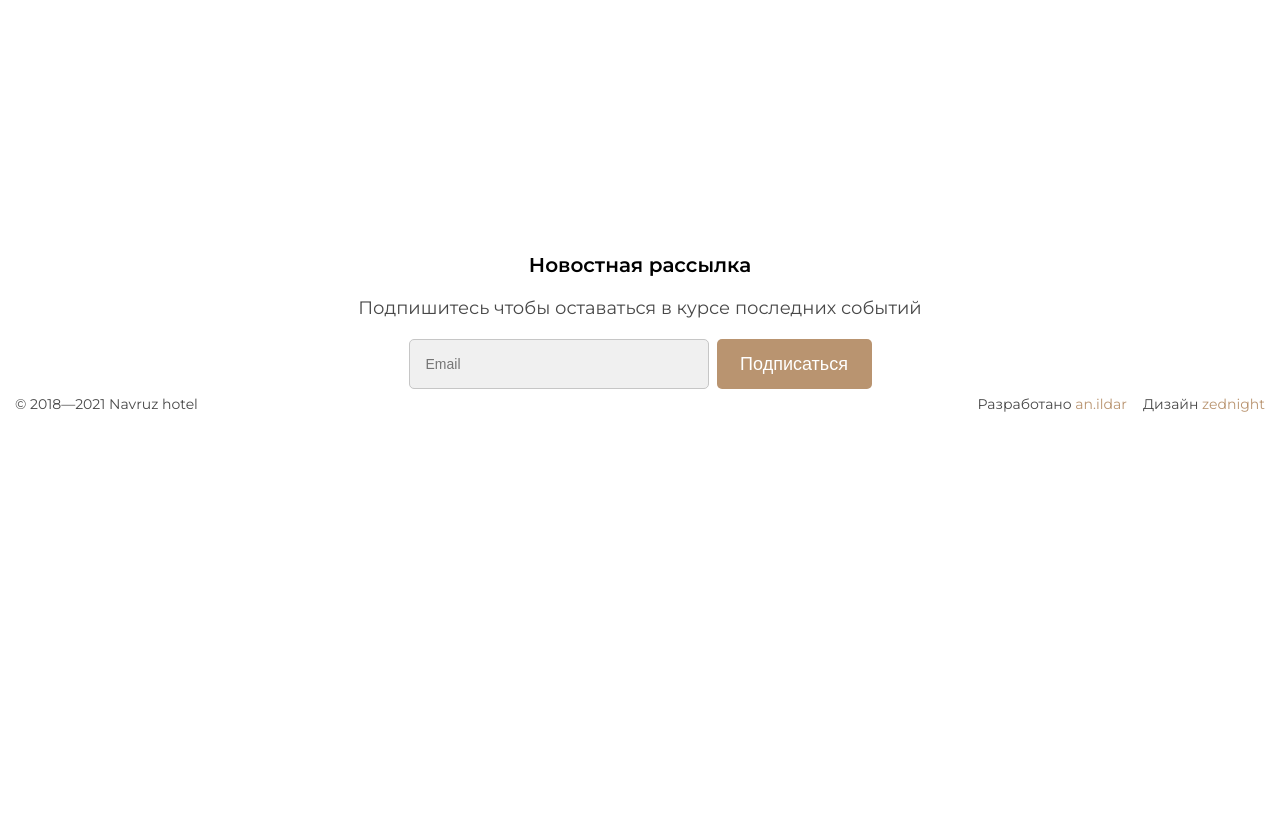
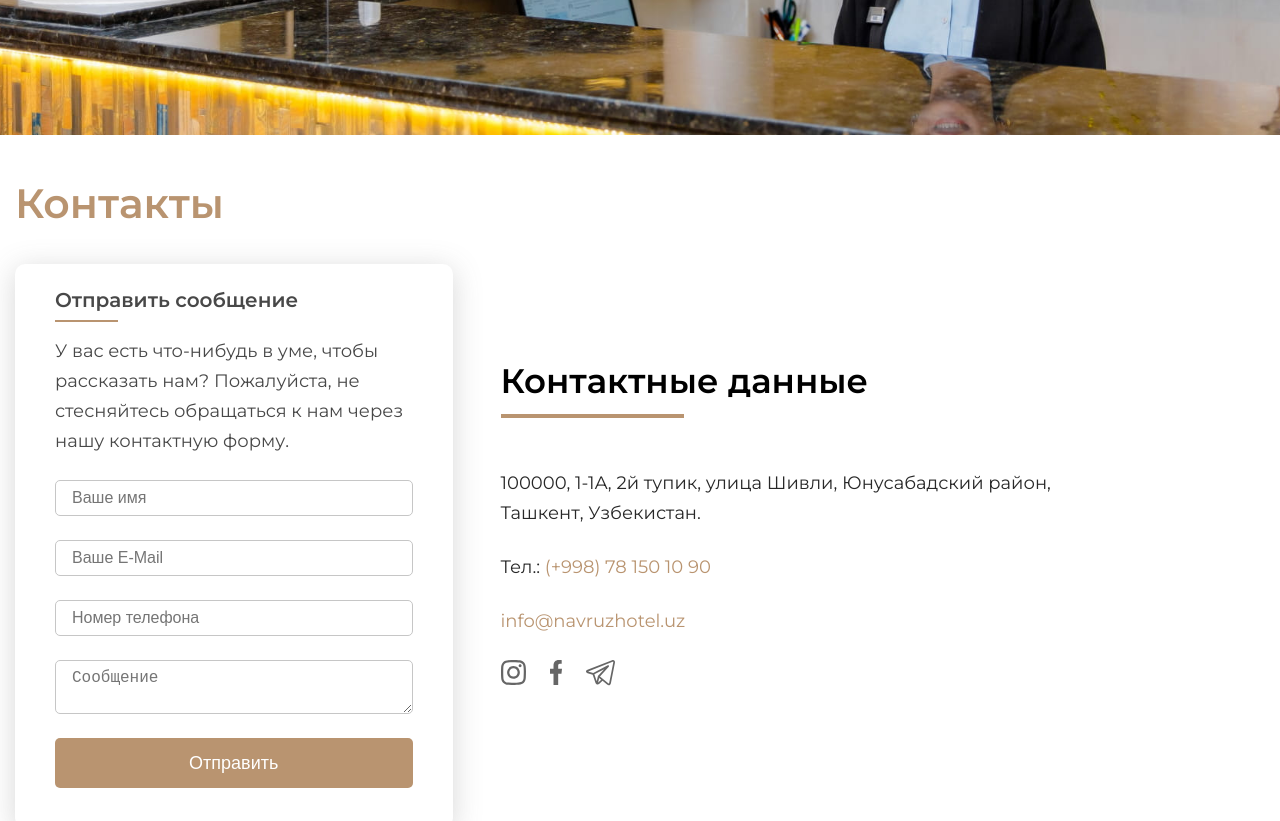
Before and after one commit to hushdev/Navruz-Hotel-NuxtJS, a Nuxt app: page /contacts in a window 1280 px wide. Shown: the part 400-1221 px from the top of the page. Before the commit the page ends 826 px from the top, so only its background shows below. Built offline with nearby package versions, Linux system fonts and the light colour scheme.

Commit message:
Contacts

```diff
--- a/components/app/AppFooter.vue
+++ b/components/app/AppFooter.vue
@@ -29,7 +29,7 @@
             type="email"
             placeholder="Email"
             autocomplete="email"
-            class="mr-1 px-2 py-1 text-S t-gray fs-2"
+            class="input mr-1 px-2 py-1 text-S t-gray fs-2"
           />
           <app-btn text="Подписаться" class="b-brown" />
           <!-- <button>Подписаться</button> -->
@@ -81,21 +81,12 @@ export default {
     iframe {
       filter: grayscale(100%);
     }
-    // WORK ON LATER
-    // .card {
-    //   width: 277px;
-    // }
   }
   .container {
     .news {
       form {
-        input {
-          min-height: 100%;
+        .input {
           max-width: 300px;
-          width: 100%;
-          border-radius: 5px;
-          background: #f0f0f0;
-          border: 1px solid #c6c6c6;
         }
       }
     }
--- /dev/null
+++ b/components/contacts/contactsContent.vue
@@ -0,0 +1,97 @@
+<template>
+  <div class="contacts-content b-white">
+    <div class="container py-6">
+      <h1 class="h1 t-brown">Контакты</h1>
+      <div class="row fd-r ai-c">
+        <form class="w-35 fd-c mt-5 card shadow pt-3 pb-5 px-5">
+          <h2 class="h3 h3-decor t-gray">Отправить сообщение</h2>
+          <p class="t-gray text mt-3 mb-3">
+            У вас есть что-нибудь в уме, чтобы рассказать нам? Пожалуйста, не
+            стесняйтесь обращаться к нам через нашу контактную форму.
+          </p>
+          <input
+            class="input px-2 py-1 mb-3 t-gray"
+            type="text"
+            placeholder="Ваше имя"
+          />
+          <input
+            class="input px-2 py-1 mb-3 t-gray"
+            type="email"
+            autocomplete="email"
+            placeholder="Ваше E-Mail"
+          />
+          <input
+            class="input px-2 py-1 mb-3 t-gray"
+            type="phone"
+            autocomplete="phone"
+            placeholder="Номер телефона"
+          />
+          <textarea
+            class="input px-2 py-1 mb-3 t-gray"
+            placeholder="Сообщение"
+          ></textarea>
+          <app-btn
+            type="submit"
+            text="Отправить"
+            class="b-brown"
+            style="width: 100%"
+          />
+        </form>
+        <div class="content w-50 ml-6">
+          <h2 class="h2 h2-decor-brown">Контактные данные</h2>
+          <p class="text t-black mb-3">
+            100000, 1-1А, 2й тупик, улица Шивли, Юнусабадский район, Ташкент,
+            Узбекистан.
+          </p>
+          <p class="text t-black mb-3">
+            Тел.:
+            <a href="tel:+998781501090" class="t-brown">(+998) 78 150 10 90</a>
+          </p>
+          <p class="text t-black">
+            <a href="mailto:info@navruzhotel.uz" class="t-brown"
+              >info@navruzhotel.uz</a
+            >
+          </p>
+          <ul class="socials fd-r ai-c mt-3">
+            <li>
+              <a href="https://www.instagram.com/navruzhotel/">
+                <img src="@/assets/index/instagram.svg" alt="Instagram" />
+              </a>
+            </li>
+            <li class="mx-2">
+              <a href="https://www.facebook.com/hotelnavruz/" class="mx-1">
+                <img src="@/assets/index/facebook.svg" alt="Facebook" />
+              </a>
+            </li>
+            <li>
+              <a href="#">
+                <img src="@/assets/index/telegram.svg" alt="Telegram" />
+              </a>
+            </li>
+          </ul>
+        </div>
+      </div>
+    </div>
+  </div>
+</template>
+
+
+<style lang="scss" scoped>
+.contacts-content {
+  .content {
+    .socials {
+      li {
+        &:hover {
+          img {
+            filter: brightness(60%);
+          }
+        }
+        img {
+          transition: 0.2s;
+          filter: brightness(40%);
+        }
+      }
+    }
+  }
+}
+</style>
--- /dev/null
+++ b/components/contacts/contactsOffer.vue
@@ -0,0 +1,15 @@
+<template>
+  <div class="contacts-offer">
+    <div class="offer fd-r ai-c jc-c"></div>
+  </div>
+</template>
+<style lang="scss" scoped>
+.contacts-offer {
+  .offer {
+    background: url("@/assets/contacts/bg.jpg") no-repeat center;
+    background-size: cover;
+    height: 400px;
+    width: 100%;
+  }
+}
+</style>
--- a/components/index/homeReviews.vue
+++ b/components/index/homeReviews.vue
@@ -2,9 +2,9 @@
   <div class="reviews pb-3 b-white">
     <div class="container">
       <h2 class="h2 h2-decor t-gray">Отзывы наших гостей</h2>
-      <div class="row">
+      <div class="row w-90 m-c">
         <VueSlickCarousel v-bind="settings">
-          <div v-for="(item, idx) in reviews" :key="idx" class="mx-3 px-6 my-4">
+          <div v-for="(item, idx) in reviews" :key="idx" class="px-6 my-4">
             <div class="wrap b-white card shadow py-4 px-3">
               <div class="fd-r jc-l">
                 <img :src="item.img" :alt="item.text" />
--- a/layouts/error.vue
+++ b/layouts/error.vue
@@ -13,10 +13,7 @@
 </template>
 
 <script>
-// import AppBtn from '~/components/app/AppBtn.vue';
-// import AppLink from '~/components/app/AppLink.vue';
 export default {
-  // components: { AppBtn },
   methods: {
     AppLink() {
       this.$router.back();
@@ -32,35 +29,4 @@ export default {
     max-width: 700px;
   }
 }
-.page-enter-active,
-.page-leave-active {
-  transition: opacity 0.25s ease-in-out, transform 0.25s ease-in-out;
-}
-.page-enter,
-.page-leave-to {
-  opacity: 0;
-  transform: translate3d(0, 15px, 0);
-}
-@keyframes bounce-in {
-  0% {
-    transform: scale(0);
-  }
-  50% {
-    transform: scale(1.25);
-  }
-  100% {
-    transform: scale(1);
-  }
-}
-@keyframes bounce-out {
-  0% {
-    transform: scale(1);
-  }
-  50% {
-    transform: scale(1.25);
-  }
-  100% {
-    transform: scale(0);
-  }
-}
 </style>
--- a/pages/contacts.vue
+++ b/pages/contacts.vue
@@ -1,9 +1,16 @@
 <template>
-
+  <div>
+    <contacts-offer />
+    <contacts-content />
+  </div>
 </template>
 
 <script>
+import ContactsOffer from "@/components/contacts/contactsOffer.vue";
+import ContactsContent from "@/components/contacts/contactsContent.vue";
+
 export default {
-  layout: 'defaultLayout'
-}
+  layout: "defaultLayout",
+  components: { ContactsOffer, ContactsContent },
+};
 </script>
--- a/scss/base.scss
+++ b/scss/base.scss
@@ -63,6 +63,16 @@ div {
   border-radius: 10px;
 }
 
+.input {
+  min-height: 100%;
+  width: 100%;
+  border-radius: 5px;
+  background: #ffffff;
+  box-shadow: 0;
+  font-size: 16px;
+  border: 1px solid #c6c6c6;
+}
+
 // Import Styles
 @import './styles/reset.scss';
 @import './styles/colors.scss';
--- a/scss/styles/reset.scss
+++ b/scss/styles/reset.scss
@@ -128,7 +128,7 @@ table {
   border-spacing: 0;
 }
 
-input, button {
+input, button, textarea{
   outline: 0;
 }
 
```
Also changed, not shown: assets/contacts/bg.jpg (added).
